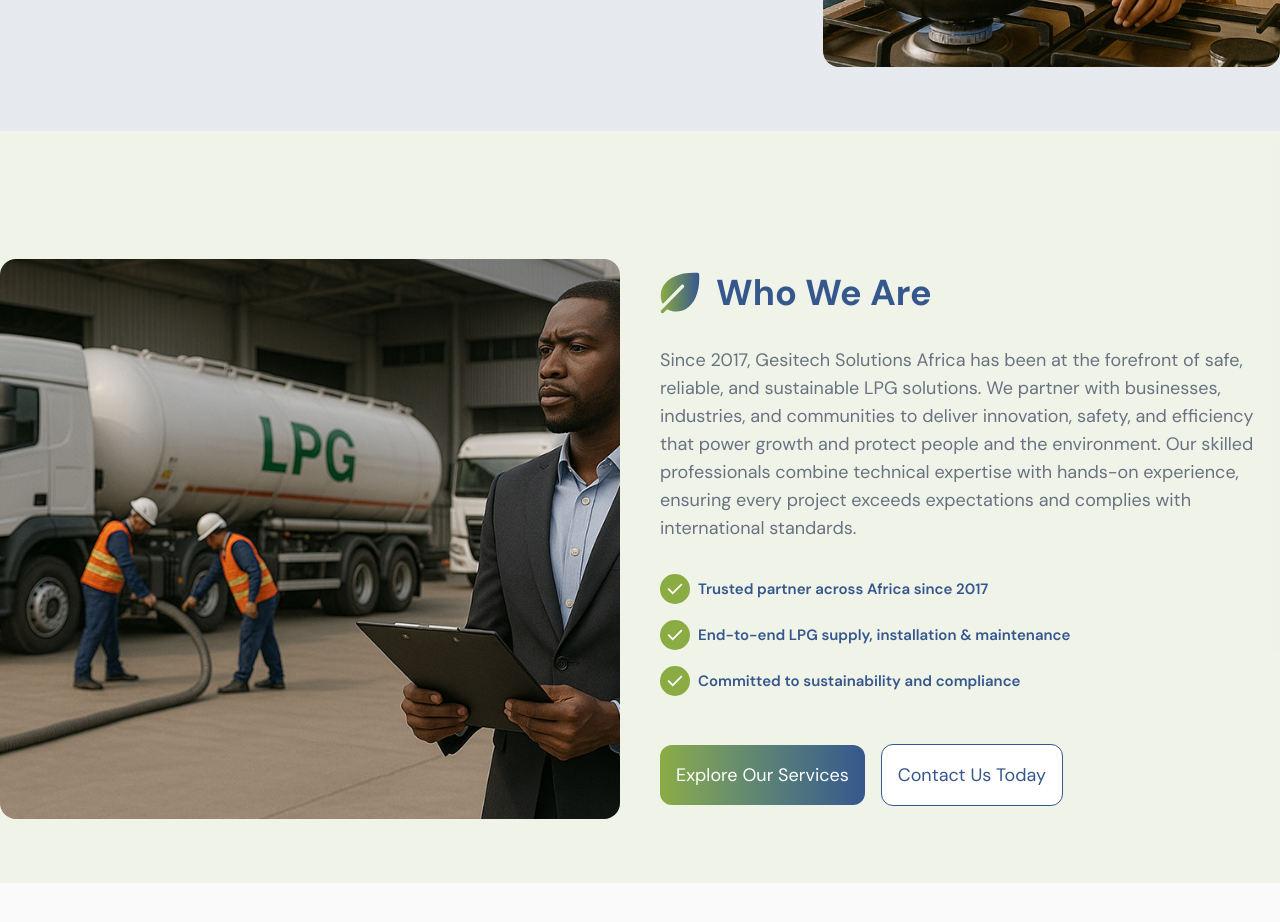
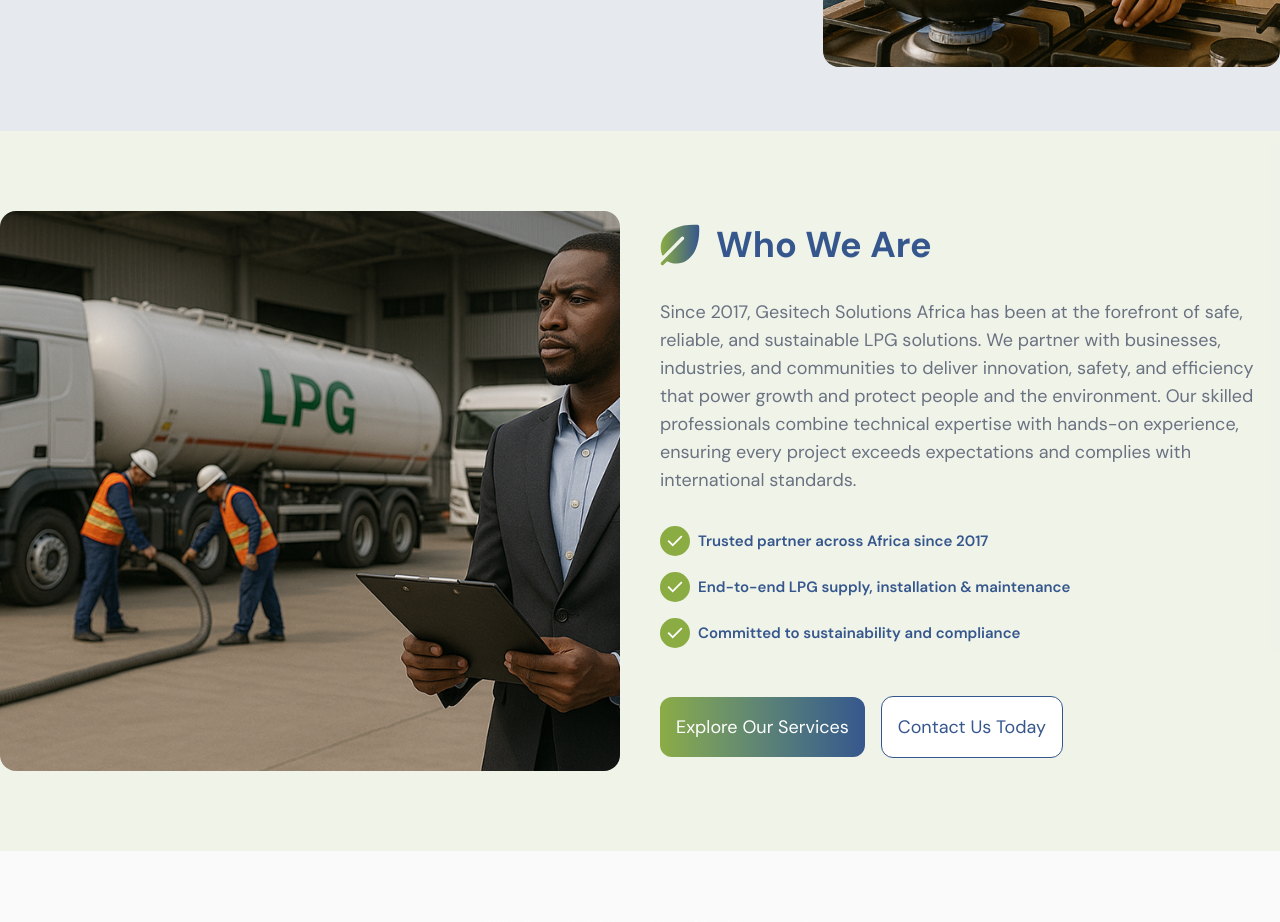
Before and after one commit to kwamevaughan/gesitech-solutions-africa, a Next.js app: page / in a window 1280 px wide. Shown: the part 620-1542 px from the top of the page. Built offline with nearby package versions, Linux system fonts and the light colour scheme.

Commit message:
fixed padding

```diff
--- a/src/pages/index.js
+++ b/src/pages/index.js
@@ -77,7 +77,7 @@
           </div>
         </section>
 
-        <section className="bg-gesitech-green/10 pt-32 pb-16">
+        <section className="bg-gesitech-green/10 pt-20 pb-20">
           <div className="flex flex-row items-center justify-between gap-10 max-w-7xl mx-auto">
             <div className="flex flex-row items-center justify-center w-1/2">
               <Image
```
